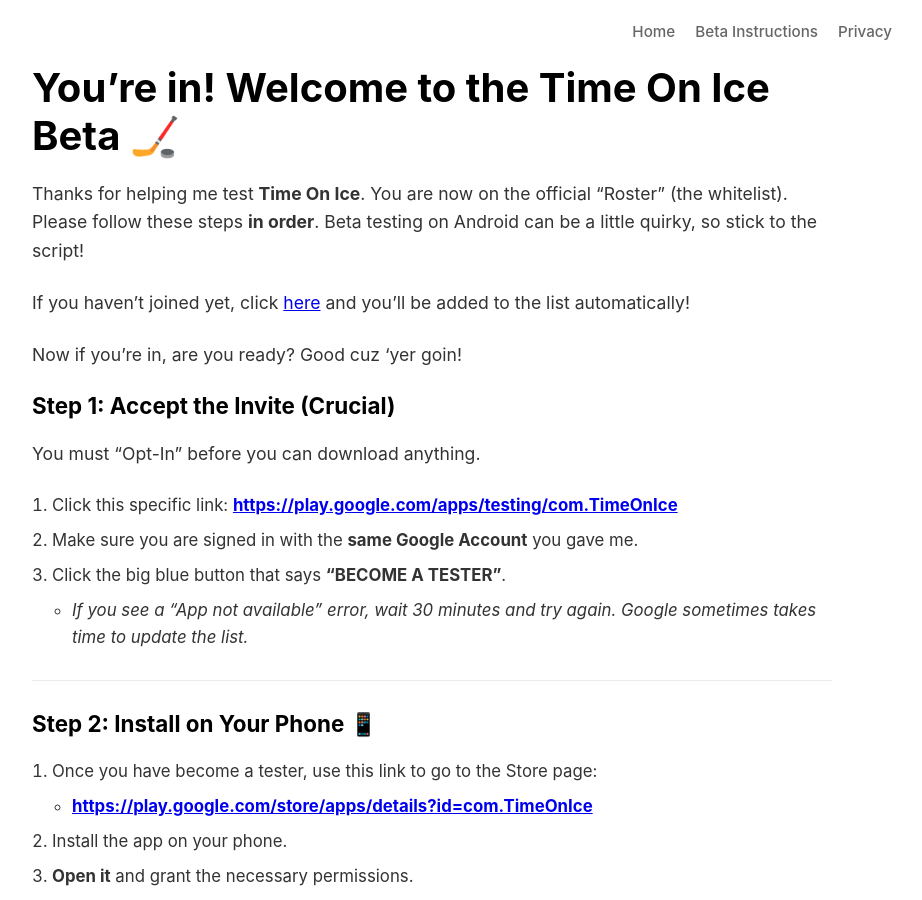
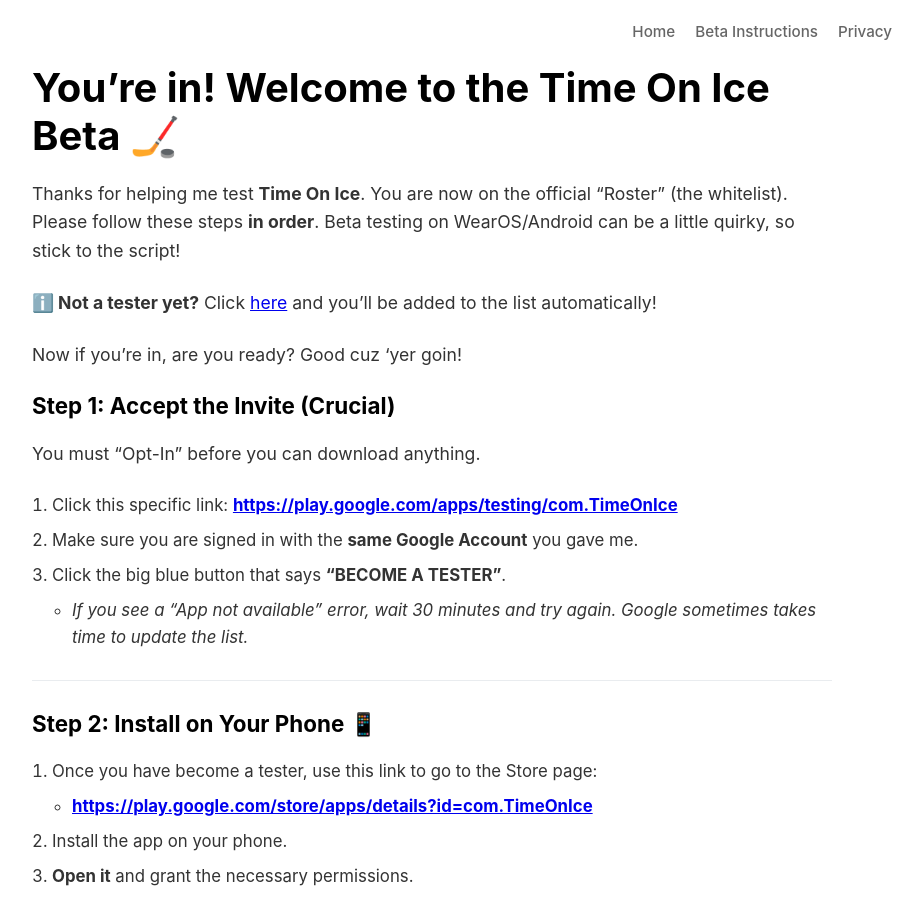
Before and after one commit to lr7-digital/lr7-digital.github.io, a Jekyll site: the page built from toi/testers/index.md, in a window 1280 px wide and 900 px high. Shown: the whole window, without its empty margins (208-1130 px from the left). Built offline with Jekyll 4.4.1, drawn with Linux system fonts in a browser that asks for light colours.

Commit message:
Updating joining link

```diff
--- a/toi/testers/index.md
+++ b/toi/testers/index.md
@@ -4,9 +4,9 @@
 ---
 # You're in! Welcome to the Time On Ice Beta 🏒
 
-Thanks for helping me test **Time On Ice**. You are now on the official "Roster" (the whitelist). Please follow these steps **in order**. Beta testing on Android can be a little quirky, so stick to the script!
+Thanks for helping me test **Time On Ice**. You are now on the official "Roster" (the whitelist). Please follow these steps **in order**. Beta testing on WearOS/Android can be a little quirky, so stick to the script!
 
-> If you haven't joined yet, click [here](https://groups.google.com/g/toi-testers) and you'll be added to the list automatically!
+> **ℹ️ Not a tester yet?** Click [here](https://groups.google.com/g/toi-testers) and you'll be added to the list automatically!
 
 Now if you're in, are you ready? Good cuz 'yer goin!
 
```
